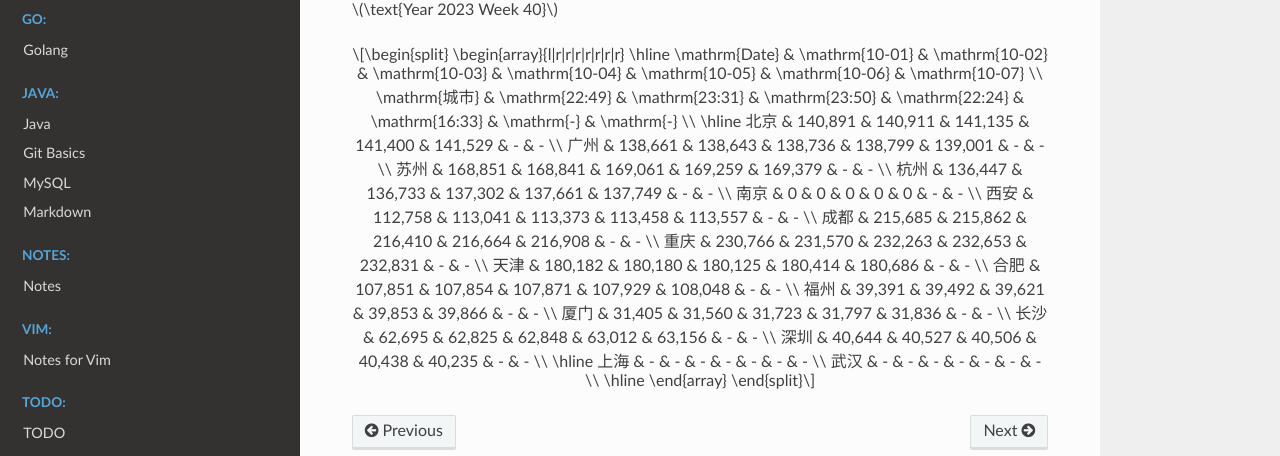
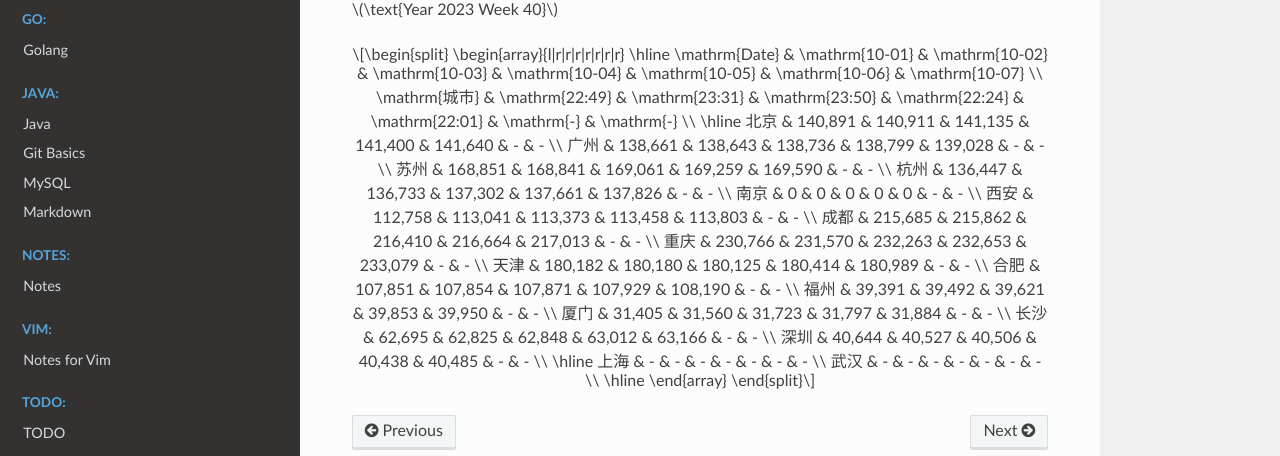
Before and after one commit to Pyrad/pyradnotes, a Sphinx documentation site: the page built from source/RealEstate/resalenumbers2023.md, in a window 1280 px wide and 900 px high, scrolled down 15069 px. Shown: the part 320-776 px from the top of the window. Built offline with Sphinx 7.4.7 and the Read the Docs theme 2.0.0, drawn with Linux system fonts in a browser that asks for light colours; a script that is not in the unit is left out.

Commit message:
Realestate Update resale numbers 2023-10-05 22:01

```diff
--- a/source/RealEstate/resalenumbers2023.md
+++ b/source/RealEstate/resalenumbers2023.md
@@ -994,22 +994,22 @@ $$
 \begin{array}{l|r|r|r|r|r|r|r}
 \hline
 \mathrm{Date} & \mathrm{10-01} & \mathrm{10-02} & \mathrm{10-03} & \mathrm{10-04} & \mathrm{10-05} & \mathrm{10-06} & \mathrm{10-07} \\
-\mathrm{城市} & \mathrm{22:49} & \mathrm{23:31} & \mathrm{23:50} & \mathrm{22:24} & \mathrm{16:33} & \mathrm{-} & \mathrm{-} \\
+\mathrm{城市} & \mathrm{22:49} & \mathrm{23:31} & \mathrm{23:50} & \mathrm{22:24} & \mathrm{22:01} & \mathrm{-} & \mathrm{-} \\
 \hline
-北京 & 140,891 & 140,911 & 141,135 & 141,400 & 141,529 & - & - \\
-广州 & 138,661 & 138,643 & 138,736 & 138,799 & 139,001 & - & - \\
-苏州 & 168,851 & 168,841 & 169,061 & 169,259 & 169,379 & - & - \\
-杭州 & 136,447 & 136,733 & 137,302 & 137,661 & 137,749 & - & - \\
+北京 & 140,891 & 140,911 & 141,135 & 141,400 & 141,640 & - & - \\
+广州 & 138,661 & 138,643 & 138,736 & 138,799 & 139,028 & - & - \\
+苏州 & 168,851 & 168,841 & 169,061 & 169,259 & 169,590 & - & - \\
+杭州 & 136,447 & 136,733 & 137,302 & 137,661 & 137,826 & - & - \\
 南京 & 0 & 0 & 0 & 0 & 0 & - & - \\
-西安 & 112,758 & 113,041 & 113,373 & 113,458 & 113,557 & - & - \\
-成都 & 215,685 & 215,862 & 216,410 & 216,664 & 216,908 & - & - \\
-重庆 & 230,766 & 231,570 & 232,263 & 232,653 & 232,831 & - & - \\
-天津 & 180,182 & 180,180 & 180,125 & 180,414 & 180,686 & - & - \\
-合肥 & 107,851 & 107,854 & 107,871 & 107,929 & 108,048 & - & - \\
-福州 & 39,391 & 39,492 & 39,621 & 39,853 & 39,866 & - & - \\
-厦门 & 31,405 & 31,560 & 31,723 & 31,797 & 31,836 & - & - \\
-长沙 & 62,695 & 62,825 & 62,848 & 63,012 & 63,156 & - & - \\
-深圳 & 40,644 & 40,527 & 40,506 & 40,438 & 40,235 & - & - \\
+西安 & 112,758 & 113,041 & 113,373 & 113,458 & 113,803 & - & - \\
+成都 & 215,685 & 215,862 & 216,410 & 216,664 & 217,013 & - & - \\
+重庆 & 230,766 & 231,570 & 232,263 & 232,653 & 233,079 & - & - \\
+天津 & 180,182 & 180,180 & 180,125 & 180,414 & 180,989 & - & - \\
+合肥 & 107,851 & 107,854 & 107,871 & 107,929 & 108,190 & - & - \\
+福州 & 39,391 & 39,492 & 39,621 & 39,853 & 39,950 & - & - \\
+厦门 & 31,405 & 31,560 & 31,723 & 31,797 & 31,884 & - & - \\
+长沙 & 62,695 & 62,825 & 62,848 & 63,012 & 63,166 & - & - \\
+深圳 & 40,644 & 40,527 & 40,506 & 40,438 & 40,485 & - & - \\
 \hline
 上海 & - & - & - & - & - & - & - \\
 武汉 & - & - & - & - & - & - & - \\
```
Also changed, not shown: 1 other file.
